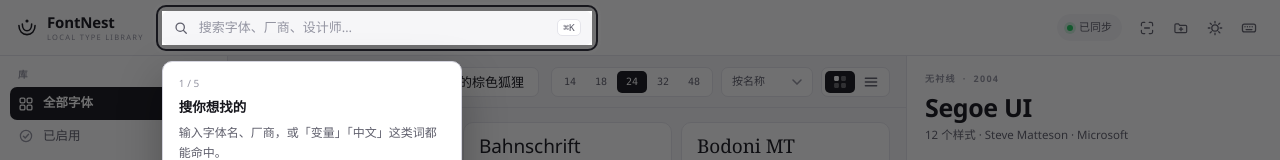
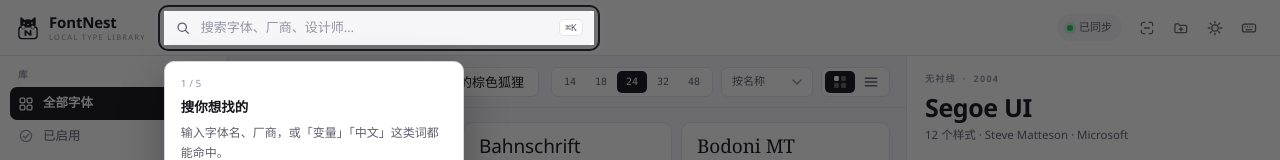
Before and after one commit to C0P1Fur/FontNest, a React (Vite) app: page / in a window 1280 px wide. Shown: the top 160 px of the page. Built offline with nearby package versions, Linux system fonts and the light colour scheme.

Commit message:
feat: 顶栏品牌标识换成探头喵（随主题自动反相）

```diff
--- a/src/components/TopBar.tsx
+++ b/src/components/TopBar.tsx
@@ -18,22 +18,58 @@ export function TopBar() {
     <header className="topbar">
       <div className="brand">
         <span className="brand-mark" aria-hidden="true">
-          <svg viewBox="0 0 24 24">
+          {/*
+            探头喵。黑色部分用 currentColor（跟随主题的 --ink），
+            白色部分用 --surface（正好等于顶栏背景色），于是深色主题下自动反相——
+            否则写死 #000 的黑猫在深色顶栏上会整只消失。
+          */}
+          {/*
+            viewBox 收紧到图形边界（原图 0–128 里图形只占 27–101 / 22–107，
+            直接塞进 24px 容器，可见部分只有 14px）。
+          */}
+          <svg viewBox="24 19 80 91" fill="none">
             <path
-              d="M3.2 9.4c0 6.1 3.9 9.8 8.8 9.8s8.8-3.7 8.8-9.8"
-              fill="none"
-              stroke="currentColor"
-              strokeWidth="1.7"
+              d="M35 53V27Q35 22 40 25L51 34Q64 29 77 34L88 25Q93 22 93 27V53Q93 70 64 70Q35 70 35 53Z"
+              fill="currentColor"
+            />
+            <path
+              d="M49 44V47M79 44V47"
+              stroke="var(--surface)"
+              strokeWidth="5"
               strokeLinecap="round"
             />
             <path
-              d="M6.9 7.6c0 4.7 2.3 7.4 5.1 7.4s5.1-2.7 5.1-7.4"
-              fill="none"
-              stroke="currentColor"
-              strokeWidth="1.7"
+              d="M61 51Q64 54 67 51"
+              stroke="var(--surface)"
+              strokeWidth="3.5"
               strokeLinecap="round"
             />
-            <circle cx="12" cy="4.3" r="1.7" fill="currentColor" />
+            <rect x="27" y="58" width="74" height="49" rx="13" fill="currentColor" />
+            <rect x="32" y="63" width="64" height="39" rx="9" fill="var(--surface)" />
+            <rect
+              x="39"
+              y="54"
+              width="14"
+              height="15"
+              rx="7"
+              fill="var(--surface)"
+              stroke="currentColor"
+              strokeWidth="2"
+            />
+            <rect
+              x="75"
+              y="54"
+              width="14"
+              height="15"
+              rx="7"
+              fill="var(--surface)"
+              stroke="currentColor"
+              strokeWidth="2"
+            />
+            <path
+              d="M51 94V73H57L70 85V73H77V94H71L58 82V94Z"
+              fill="currentColor"
+            />
           </svg>
         </span>
         <span className="brand-text">
--- a/src/styles/app.css
+++ b/src/styles/app.css
@@ -131,15 +131,16 @@ dd {
 }
 
 .brand-mark {
-  width: 22px;
-  height: 22px;
+  /* 24px 是这套图形还能认出"猫 + 卡片"的下限，再小就只剩一团黑 */
+  width: 24px;
+  height: 24px;
   color: var(--ink);
   flex: none;
 }
 
 .brand-mark svg {
-  width: 22px;
-  height: 22px;
+  width: 24px;
+  height: 24px;
   display: block;
 }
 
```
